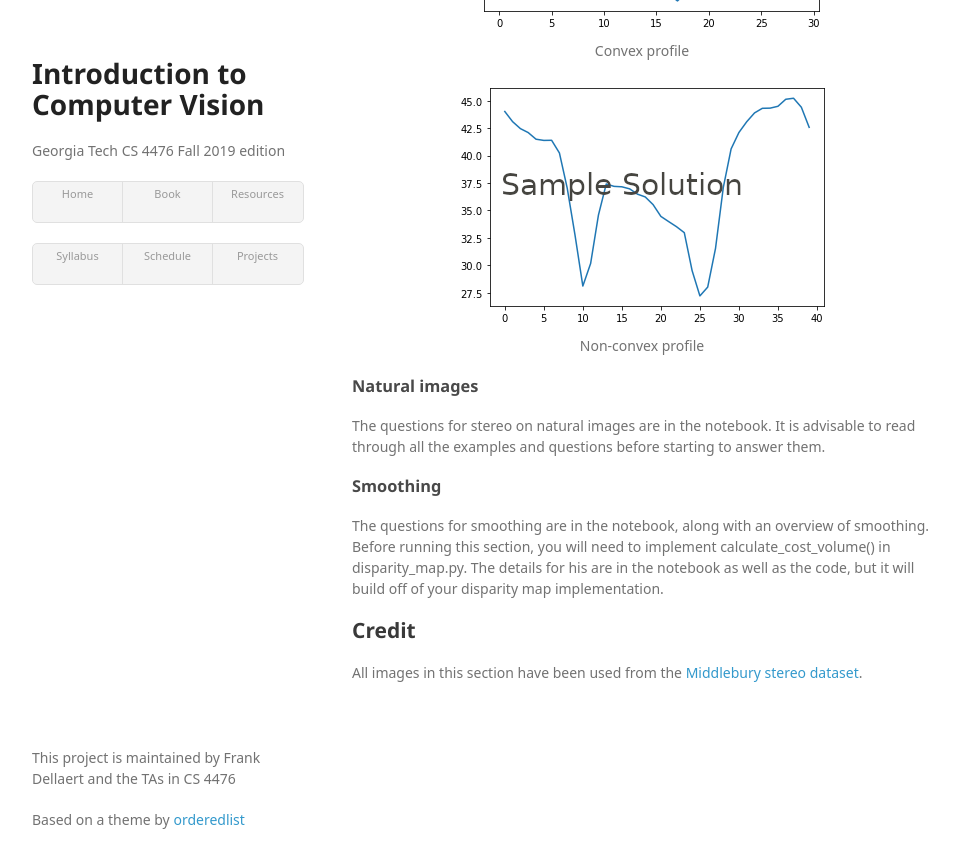
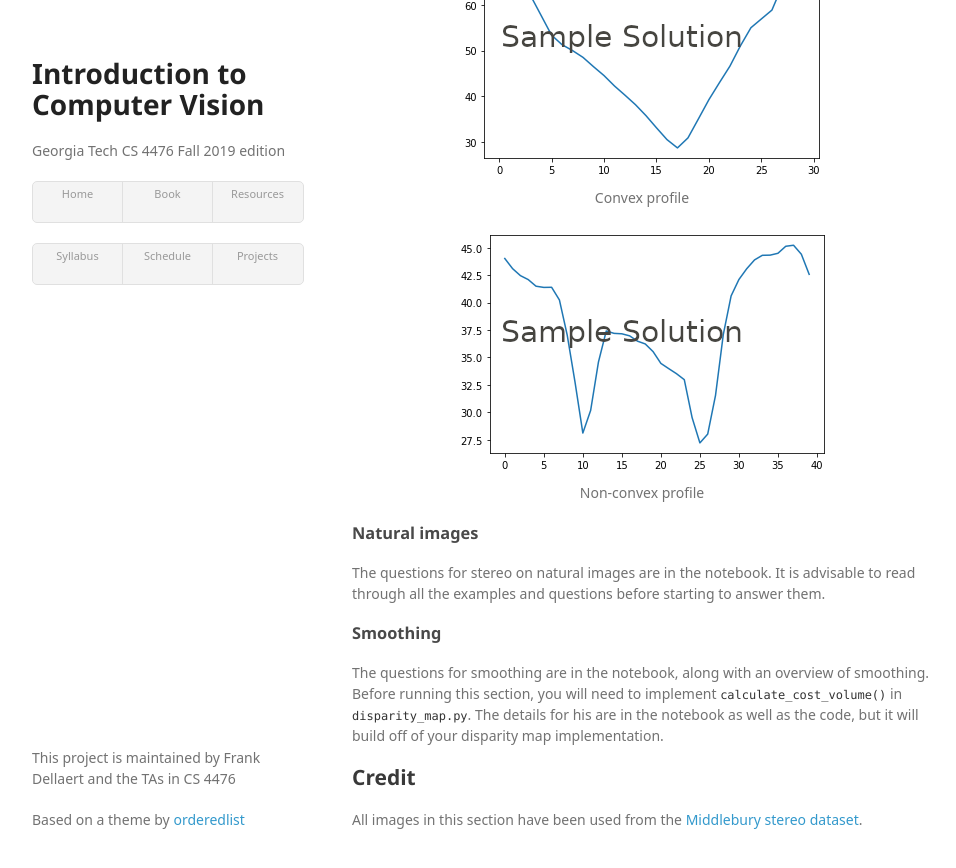
Before and after one commit to dellaert/19F-4476, a Jekyll site: the page built from proj4_part1.md, in a window 1280 px wide and 900 px high, scrolled down 2831 px. Shown: the top 868 px of the window, without its empty margins (158-1114 px from the left). Built offline with Jekyll 4.4.1, drawn with Linux system fonts in a browser that asks for light colours; some web fonts are replaced; formulas are drawn with MathJax 3; some of the changed text lies outside the part shown.

```diff
--- a/proj4_part1.md
+++ b/proj4_part1.md
@@ -65,7 +72,7 @@ The function works as follows:
     2. Right image
     3. Similarity function
     4. Patch size
-    5. Max_search_value
+    5. Max search value
 * Output:
     1. Disparity map
 
@@ -76,7 +83,6 @@ Implement this in `disparity_map.py` (please read the documentation carefully!).
 ### Random stereogram image
 1. What is the effect of increasing the block size?
 2. Why is the result poor on the left edge and not on the other edges?
-
 
 ### Error profile analysis
 In the error profile analysis, you have to find two examples which display convex and non-convex error profile respectively. For reference, these are the plots we obtained:
@@ -92,12 +98,11 @@ In the error profile analysis, you have to find two examples which display conve
     <br><br>
 </center>
 
-
 ### Natural images
 The questions for stereo on natural images are in the notebook. It is advisable to read through all the examples and questions before starting to answer them.
 
 ### Smoothing
-The questions for smoothing are in the notebook, along with an overview of smoothing. Before running this section, you will need to implement calculate_cost_volume() in disparity_map.py. The details for his are in the notebook as well as the code, but it will build off of your disparity map implementation.
+The questions for smoothing are in the notebook, along with an overview of smoothing. Before running this section, you will need to implement `calculate_cost_volume()` in `disparity_map.py`. The details for his are in the notebook as well as the code, but it will build off of your disparity map implementation.
 
 ## Credit
 All images in this section have been used from the [Middlebury stereo dataset](http://vision.middlebury.edu/stereo/data/).
```
Also changed, not shown: other parts of proj4_part1.md (+8 -1 lines).
